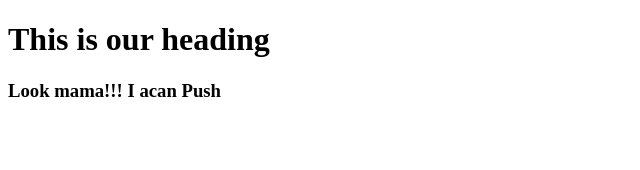
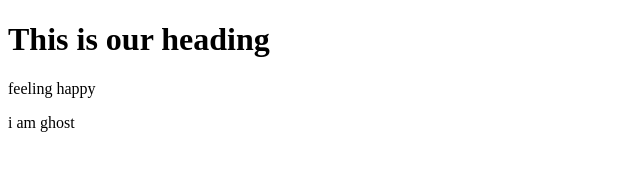
Before and after one commit to fuadtonmoy/My-First-Website, a plain HTML site: page index.html in a window 1280 px wide. Shown: the whole page, without its empty margins (0-640 px from the left). Drawn offline with Linux system fonts and the light colour scheme.

Commit message:
ghosting hunting

```diff
--- a/index.html
+++ b/index.html
@@ -8,6 +8,8 @@
 </head>
 <body>
     <h1>This is our heading </h1>
-    <h3>Look mama!!!  I acan Push</h3>
+    <p>feeling happy</p>
+    <p>i am ghost</p>
+
 </body>
 </html>
```
